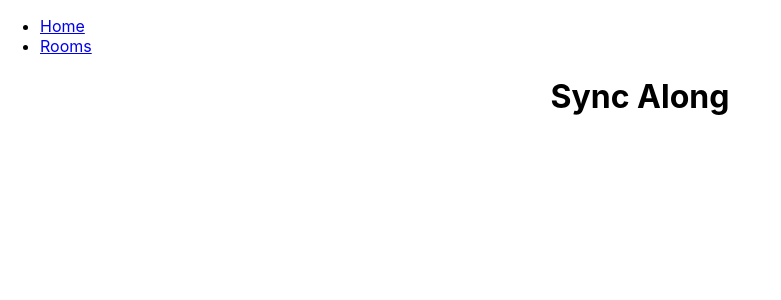
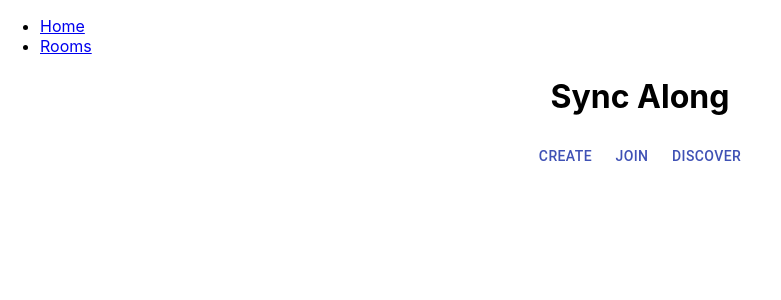
Before and after one commit to ubclaunchpad/sync, a React (Create React App) app in the folder frontend/: page / in a window 1280 px wide. Shown: the top 300 px of the page, without its empty margins (0-781 px from the left). Built offline with nearby package versions, Linux system fonts and the light colour scheme.

Commit message:
added basic redirect buttons to home page

```diff
--- a/frontend/package.json
+++ b/frontend/package.json
@@ -3,6 +3,7 @@
   "version": "0.1.0",
   "private": true,
   "dependencies": {
+    "@material-ui/core": "^4.5.1",
     "@types/jest": "24.0.19",
     "@types/node": "12.7.12",
     "@types/react": "16.9.6",
--- a/frontend/src/App.tsx
+++ b/frontend/src/App.tsx
@@ -1,12 +1,15 @@
 import React from 'react';
-import YouTube from 'react-youtube';
-import Rooms from './pages/rooms';
+import { Link } from 'react-router-dom';
+import Button from '@material-ui/core/Button';
 import './App.css';
 
 const App: React.FC = () => {
   return (
     <div className="App">
       <h1>Sync Along</h1>
+      <Button component={Link} to="/rooms" color="primary">Create</Button>
+      <Button component={Link} to="/rooms" color="primary">Join</Button>
+      <Button component={Link} to="/rooms" color="primary">Discover</Button>
     </div>
   );
 }
```
Also changed, not shown: 1 other file (tests, documents, lock files or other folders).
